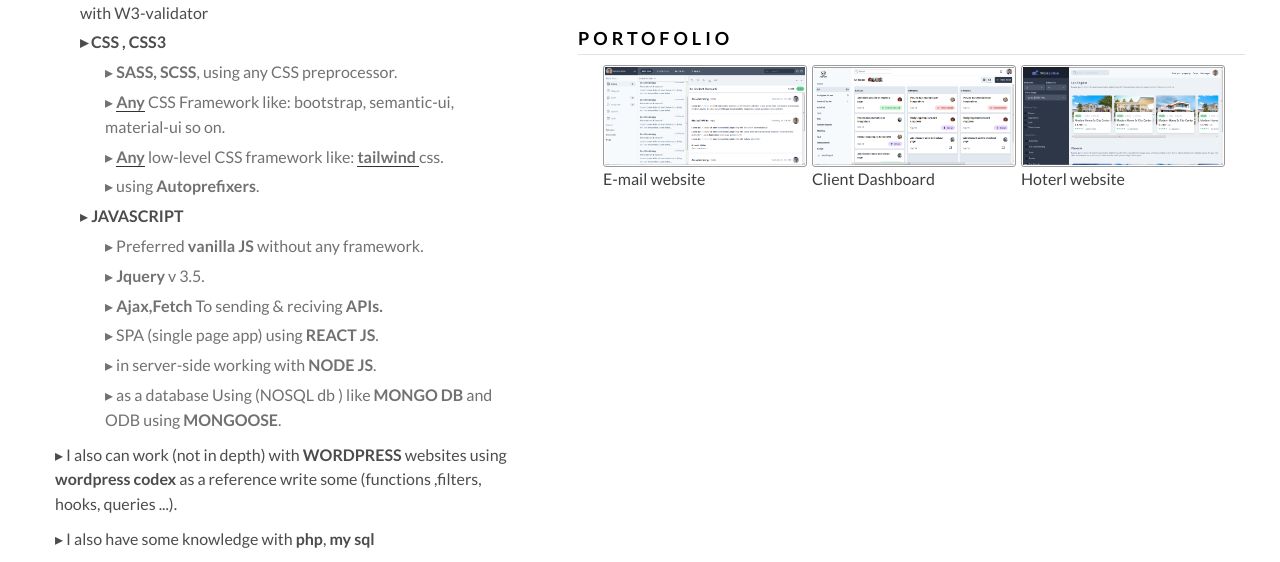
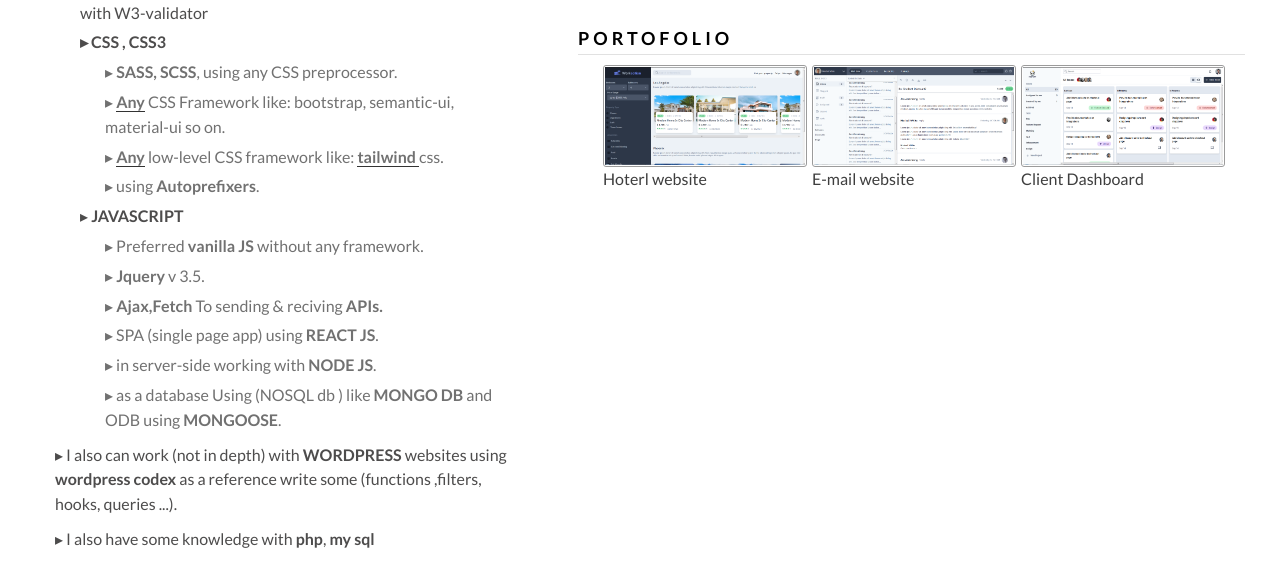
Before and after one commit to ahmed-elkhalily/my-cv-simple, a plain HTML site: page index.html in a window 1280 px wide. Shown: the part 594-1156 px from the top of the page. Drawn offline with nearby package versions, Linux system fonts and the light colour scheme.

Commit message:
adding hotel website

```diff
--- a/css/parts/global.scss
+++ b/css/parts/global.scss
@@ -30,3 +30,8 @@
         height: 100%;
     }
 }
+
+a{
+    color: inherit;
+    text-decoration: none;
+}
--- a/index.html
+++ b/index.html
@@ -141,6 +141,18 @@
                         <div class="single__section-portofolio-container">
                             <div class="portofolio">
                                 <div class="aspect__ratio-box">
+                                    <img class="aspect__ratio-image image__popup-link" src="./images/project3.PNG" alt="">
+                                </div>
+                            </div>
+                            <div class="portofolio-header">
+                                <a href="https://ahmed-elkhalily.github.io/hotel-tailwind/">
+                                    Hoterl website
+                                </a>
+                            </div>
+                        </div>
+                        <div class="single__section-portofolio-container">
+                            <div class="portofolio">
+                                <div class="aspect__ratio-box">
                                     <img class="aspect__ratio-image " src="./images/project1.PNG" alt="">
                                 </div>
                             </div>
@@ -158,16 +170,7 @@
                                 Client Dashboard
                             </div>
                         </div>
-                        <div class="single__section-portofolio-container">
-                            <div class="portofolio">
-                                <div class="aspect__ratio-box">
-                                    <img class="aspect__ratio-image image__popup-link" src="./images/project3.PNG" alt="">
-                                </div>
-                            </div>
-                            <div class="portofolio-header">
-                                Hoterl website
-                            </div>
-                        </div>
+
                     </div>
                 </div>
             </div>
```
Also changed, not shown: css/style.css, 1 other file.
